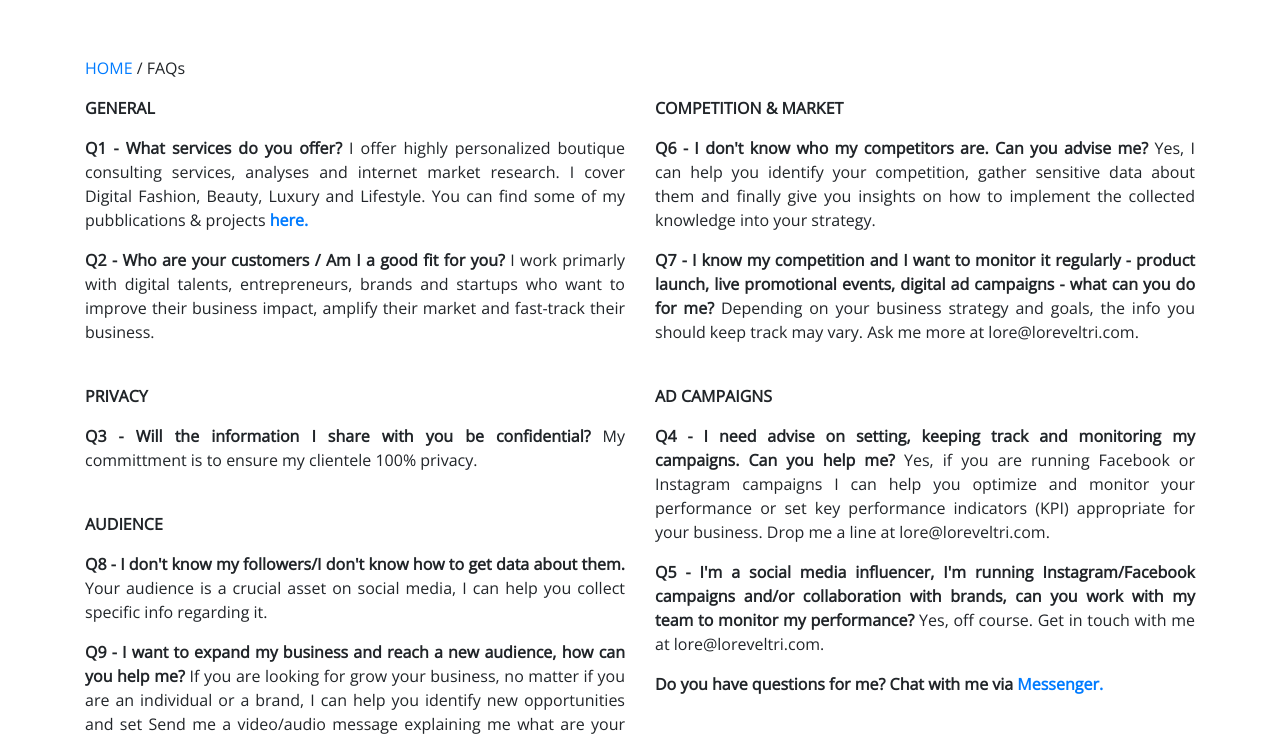
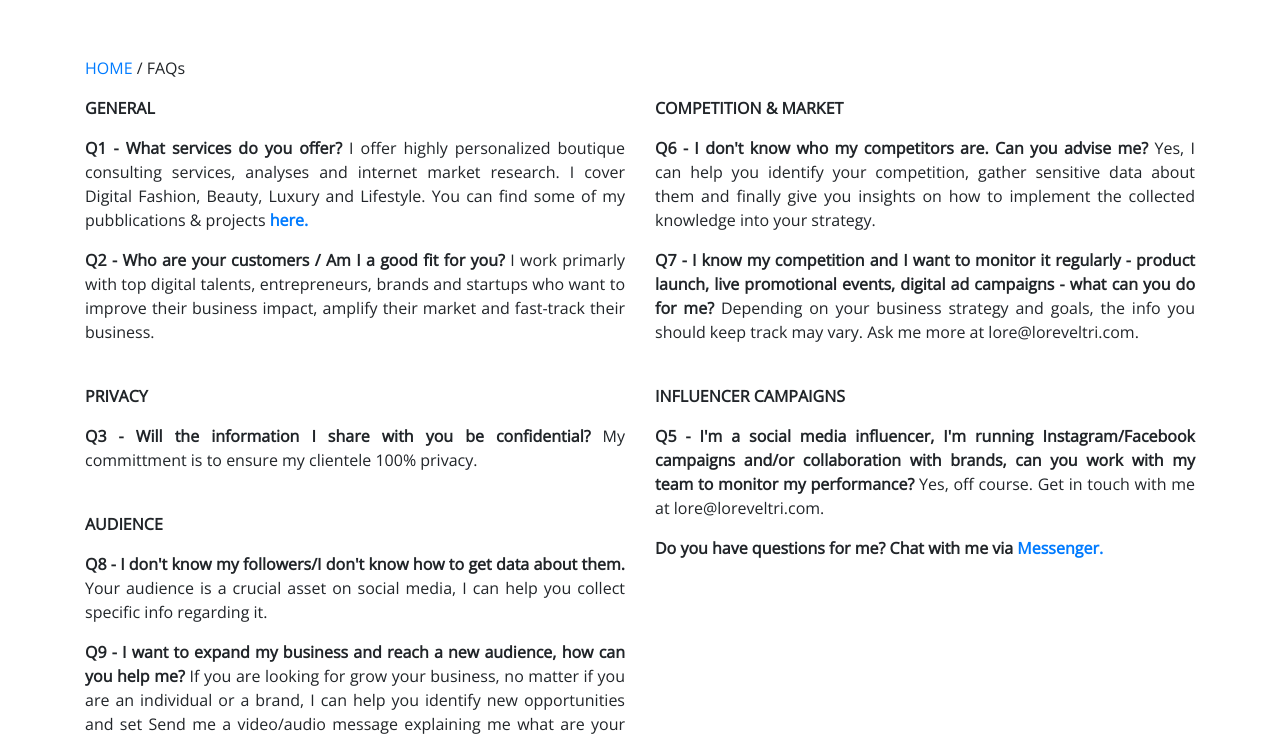
Before and after one commit to mlveltri/loreveltri.github.io, a website: page faqs.html in a window 1280 px wide. Shown: the top 739 px of the page. Drawn offline with nearby package versions, Linux system fonts and the light colour scheme.

Commit message:
UPDATE FAQS

```diff
--- a/faqs.html
+++ b/faqs.html
@@ -95,7 +95,7 @@
                       <p><p><strong>GENERAL</strong>
                       <p><strong>Q1 - What services do you offer?</strong> I offer highly personalized boutique consulting services, analyses and internet market research. I cover Digital Fashion, Beauty, Luxury and Lifestyle. You can find some of my pubblications & projects <a href="https://www.facebook.com/loveltri/shop/?rt=19"><strong>here.</strong></a></p>
 
-                      <p> <strong>Q2 - Who are your customers / Am I a good fit for you? </strong> I work primarly with digital talents, entrepreneurs, brands and startups who want to improve their business impact, amplify their market and fast-track their business. <br>
+                      <p> <strong>Q2 - Who are your customers / Am I a good fit for you? </strong> I work primarly with top digital talents, entrepreneurs, brands and startups who want to improve their business impact, amplify their market and fast-track their business. <br>
 
                       <br><p><p><strong>PRIVACY</strong>
                       <p> <strong>Q3 - Will the information I share with you be confidential?</strong> My committment is to ensure my clientele 100% privacy.<br>
@@ -111,9 +111,8 @@
                       <p> <strong>Q6 - I don't know who my competitors are. Can you advise me?</strong> Yes, I can help you identify your competition, gather sensitive data about them and finally give you insights on how to implement the collected knowledge into your strategy.
                       <p> <strong>Q7 - I know my competition and I want to monitor it regularly - product launch, live promotional events, digital ad campaigns - what can you do for me?</strong> Depending on your business strategy and goals, the info you should keep track may vary. Ask me more at lore@loreveltri.com. <br>
 
-                      <br><p><p><strong>AD CAMPAIGNS</strong>
-                      <p> <strong>Q4 - I need advise on setting, keeping track and monitoring my campaigns. Can you help me? </strong> Yes, if you are running Facebook or Instagram campaigns I can help you optimize and monitor your performance or set key performance indicators (KPI) appropriate for your business. Drop me a line at lore@loreveltri.com.
 
+                      <br><p><p><strong>INFLUENCER CAMPAIGNS</strong>
                       <p> <strong>Q5 - I'm a social media influencer, I'm running Instagram/Facebook campaigns and/or collaboration with brands, can you work with my team to monitor my performance? </strong> Yes, off course. Get in touch with me at lore@loreveltri.com. <br>
 
                       <p> <strong>Do you have questions for me? Chat with me via <a href="https://messenger.com/t/loveltri">Messenger.</a></p> </strong>
```
